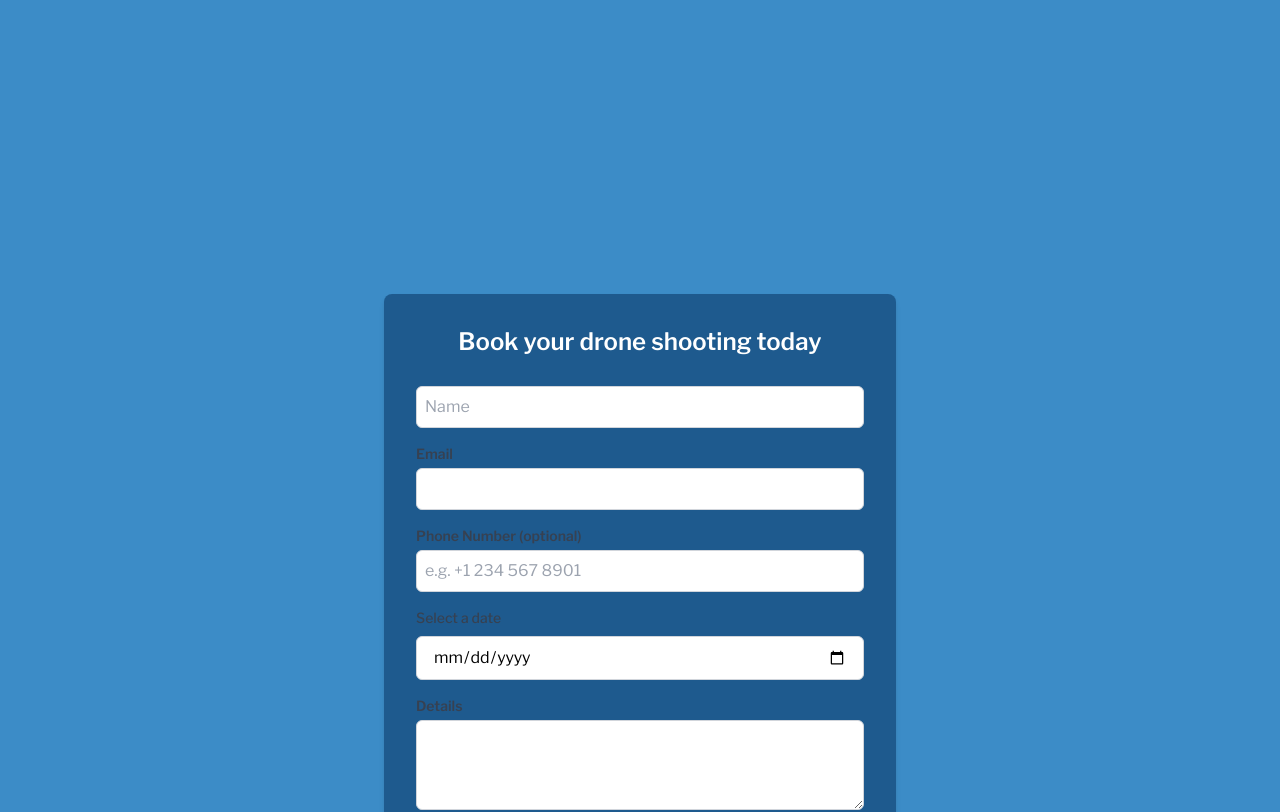
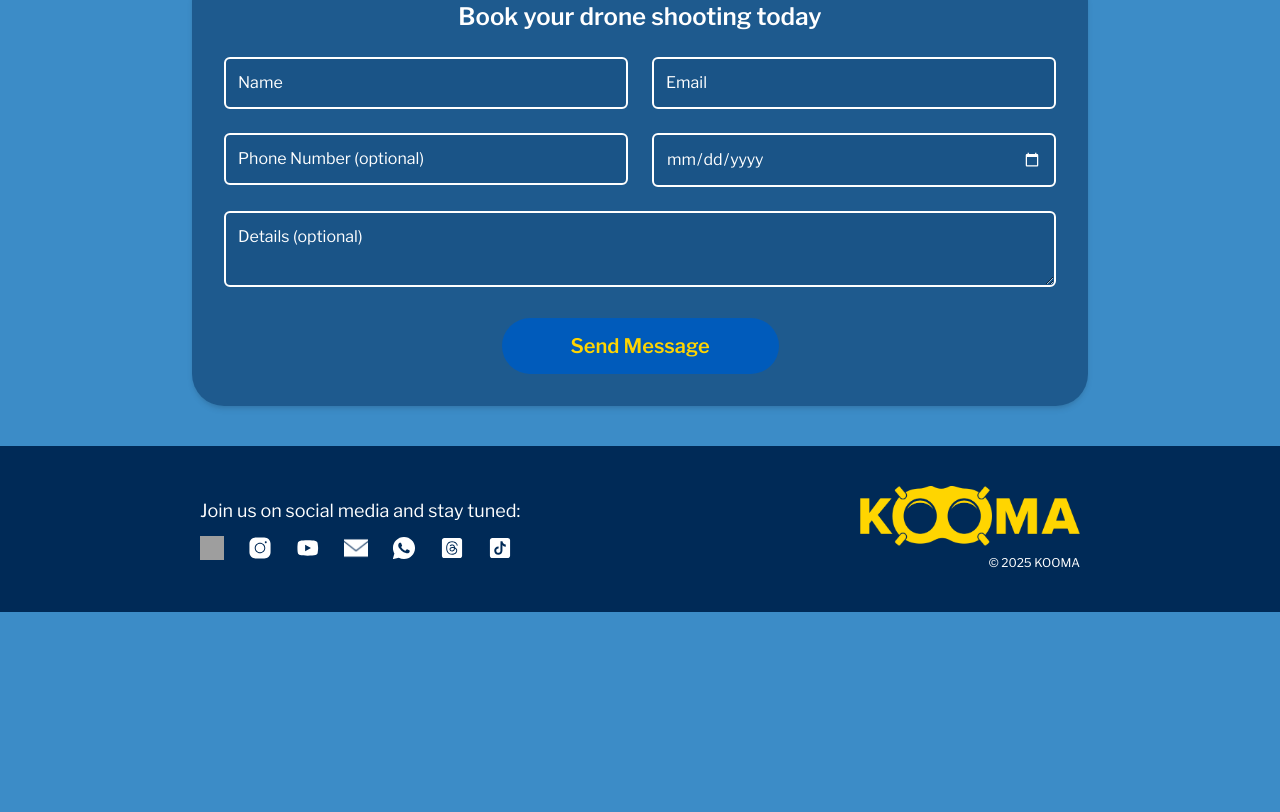
Before and after one commit to hannavas2022/drone-app, a React (Vite) app in the folder drone-app/: page /videography in a window 1280 px wide. Shown: the part 705-1517 px from the top of the page. After the commit the page ends 1317 px from the top, so only its background shows below. Built offline with nearby package versions, Linux system fonts and the light colour scheme; grey boxes are pictures that could not be loaded.

Commit message:
aplly new design for BookForm

```diff
--- a/drone-app/src/components/BookForm.jsx
+++ b/drone-app/src/components/BookForm.jsx
@@ -4,6 +4,7 @@ const BookForm = () => {
     const [formData, setFormData] = useState({
         name: '',
         email: '',
+        phone: '',
         date: '',
         message: ''
     });
@@ -12,7 +13,7 @@ const BookForm = () => {
 
     const handleChange = (e) => {
         const { name, value } = e.target;
-        setFormData(prev => ({ ...prev, [name]: value }));
+        setFormData((prev) => ({ ...prev, [name]: value }));
     };
 
     const validate = () => {
@@ -47,7 +48,7 @@ const BookForm = () => {
 
             if (res.ok) {
                 setShowModal(true);
-                setFormData({ name: '', email: '', date: '', message: '' });
+                setFormData({ name: '', email: '', phone: '', date: '', message: '' });
                 setErrors({});
             }
         } catch (err) {
@@ -56,18 +57,18 @@ const BookForm = () => {
     };
 
     return (
-        <div id="book-form" className="flex min-h-screen items-center justify-center px-4 py-12">
+        <div id="book-form" className="mb-8 flex items-center justify-center px-4 py-2">
             <form
                 onSubmit={handleSubmit}
-                action="https://formsubmit.co/koomadrone@gmail.com"
-                method="POST"
-                className="w-full max-w-lg rounded-lg bg-[#002A5780] p-8 shadow-md"
+                className="w-full max-w-4xl rounded-[32px] bg-[#002A5780] p-8 shadow-md"
             >
-                <h2 className="mb-6 text-center text-2xl font-semibold text-white">Book your drone shooting today</h2>
+                <h2 className="mb-6 text-center text-2xl font-semibold text-white">
+                    Book your drone shooting today
+                </h2>
 
-                {/* Name (required) */}
-                <div className="mb-4">
-                    <label className="block text-sm font-semibold text-white"></label>
+                <div className="grid grid-cols-1 gap-6 md:grid-cols-2">
+                    {/* Name */}
+                    <div>
                         <input
                             type="text"
                             name="name"
@@ -75,63 +76,74 @@ const BookForm = () => {
                             onChange={handleChange}
                             placeholder="Name"
                             required
-                        className="mt-1 w-full rounded-md border border-gray-300 p-2 focus:border-[#005BBB] focus:outline-none"
+                            className="w-full rounded-md border-2 border-white bg-[#002A5720] p-3 text-white placeholder-white transition-all duration-200 hover:border-[#005BBB] focus:border-[#FFD500] focus:outline-none"
                         />
                         {errors.name && <p className="mt-1 text-sm text-red-500">{errors.name}</p>}
                     </div>
 
-                {/* Email (required) */}
-                <div className="mb-4">
-                    <label className="block text-sm font-semibold text-gray-700">Email</label>
+                    {/* Email */}
+                    <div>
                         <input
                             type="email"
                             name="email"
+                            value={formData.email}
+                            onChange={handleChange}
+                            placeholder="Email"
                             required
-                        className="mt-1 w-full rounded-md border border-gray-300 p-2 focus:border-[#005BBB] focus:outline-none"
+                            className="w-full rounded-md border-2 border-white bg-[#002A5720] p-3 text-white placeholder-white transition-all duration-200 hover:border-[#005BBB] focus:border-[#FFD500] focus:outline-none"
+                        />
+                        {errors.email && <p className="mt-1 text-sm text-red-500">{errors.email}</p>}
+                    </div>
+
+                    {/* Phone */}
+                    <div>
+                        <input
+                            type="tel"
+                            name="phone"
+                            value={formData.phone}
+                            onChange={handleChange}
+                            placeholder="Phone Number (optional)"
+                            className="w-full rounded-md border-2 border-white bg-[#002A5720] p-3 text-white placeholder-white transition-all duration-200 hover:border-[#005BBB] focus:border-[#FFD500] focus:outline-none"
                         />
                     </div>
 
-                {/* Phone Number (optional) */}
-                <div className="mb-4">
-                    <label className="block text-sm font-semibold text-gray-700">Phone Number (optional)</label>
+                    {/* Date */}
+                    <div className="relative">
                         <input
-                        type="tel"
-                        name="phone"
-                        placeholder="e.g. +1 234 567 8901"
-                        className="mt-1 w-full rounded-md border border-gray-300 p-2 focus:border-[#005BBB] focus:outline-none"
+                            type="date"
+                            name="date"
+                            lang="en"
+                            value={formData.date}
+                            onChange={handleChange}
+                            required
+                            className="w-full rounded-md border-2 border-white bg-[#002A5720] p-3 text-white placeholder-white transition-all duration-200 hover:border-[#005BBB] focus:border-[#FFD500] focus:outline-none [&::-webkit-calendar-picker-indicator]:invert [&::-webkit-calendar-picker-indicator]:brightness-200"
                         />
+                        {errors.date && <p className="mt-1 text-sm text-red-500">{errors.date}</p>}
                     </div>
 
-                {/* Date (required) */}
-                <div className="mb-4">
-                    <label htmlFor="date" className="mb-2 block text-sm font-medium text-gray-700">
-                        Select a date
-                    </label>
-                    <input
-                        type="date"
-                        id="date"
-                        name="date"
+                    {/* Message - full width on all screens */}
+                    <div className="md:col-span-2">
+                        <textarea
+                            name="message"
+                            rows="2"
+                            value={formData.message}
+                            onChange={handleChange}
+                            placeholder="Details (optional)"
                             required
-                        className="w-full rounded-md border border-gray-300 px-4 py-2 focus:border-[#005BBB] focus:outline-none focus:ring-1 focus:ring-[#005BBB]"
-                    />
+                            className="w-full rounded-md border-2 border-white bg-[#002A5720] p-3 text-white placeholder-white transition-all duration-200 hover:border-[#005BBB] focus:border-[#FFD500] focus:outline-none"
+                        ></textarea>
                     </div>
 
-                {/* Message (required) */}
-                <div className="mb-4">
-                    <label className="block text-sm font-semibold text-gray-700">Details</label>
-                    <textarea
-                        name="message"
-                        rows="3"
-                        required
-                        className="mt-1 w-full rounded-md border border-gray-300 p-2 focus:border-[#005BBB] focus:outline-none"
-                    ></textarea>
-                </div>
+                    {/* Submit Button - full width and centered */}
+                    <div className="flex justify-center md:col-span-2">
                         <button
                             type="submit"
-                    className="w-full rounded-md bg-[#005BBB] px-4 py-2 text-white transition-colors hover:bg-[#004899]"
+                            className="h-[56px] w-full max-w-[277px] rounded-[32px] bg-[#005BBB] px-6 py-3 font-semibold text-[20px] text-[#FFD500] transition-opacity duration-300 ease-out hover:opacity-70"
                         >
                             Send Message
                         </button>
+                    </div>
+                </div>
             </form>
 
             {/* Modal */}
--- a/drone-app/src/pages/Videography.jsx
+++ b/drone-app/src/pages/Videography.jsx
@@ -93,7 +93,7 @@ VideoCarousel.propTypes = {
 export default function YouTubeSlider() {
     return (
         <>
-            <div className="mx-4 min-h-screen sm:mx-10 md:mx-20 lg:mx-[200px]">
+            <div className="mx-4 mb-12 sm:mx-10 md:mx-20 lg:mx-[200px]">
                 {Object.entries(videoData).map(([title, videos]) => (
                     <VideoCarousel key={title} title={title} videos={videos} />
                 ))}
```
Lines whose indentation alone changed are shown as unchanged.
